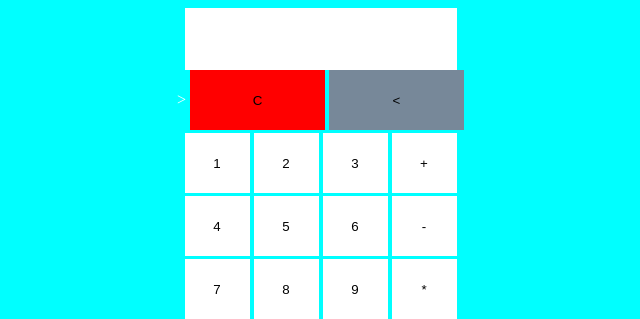
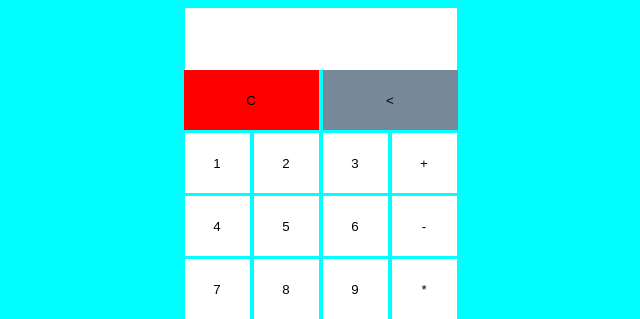
Before and after one commit to chinnuz99/calculator, a plain HTML site: page index.html in a window 1280 px wide. Shown: the part 150-469 px from the top of the page, without its empty margins (316-956 px from the left). Drawn offline with Linux system fonts and the light colour scheme.

Commit message:
Update index.html

```diff
--- a/index.html
+++ b/index.html
@@ -17,7 +17,7 @@
         <div class="first_row">
             <input type="text" class="result" id="reslt">
         </div>
-        <div <div class="second_row">>
+        <div class="second_row">
             <button class="C fs-4 p-1" onclick="clearbox()">C</button>
             <button class="clr fs-4 p-1" onclick="removeElement()"><</button>
         </div>
```
